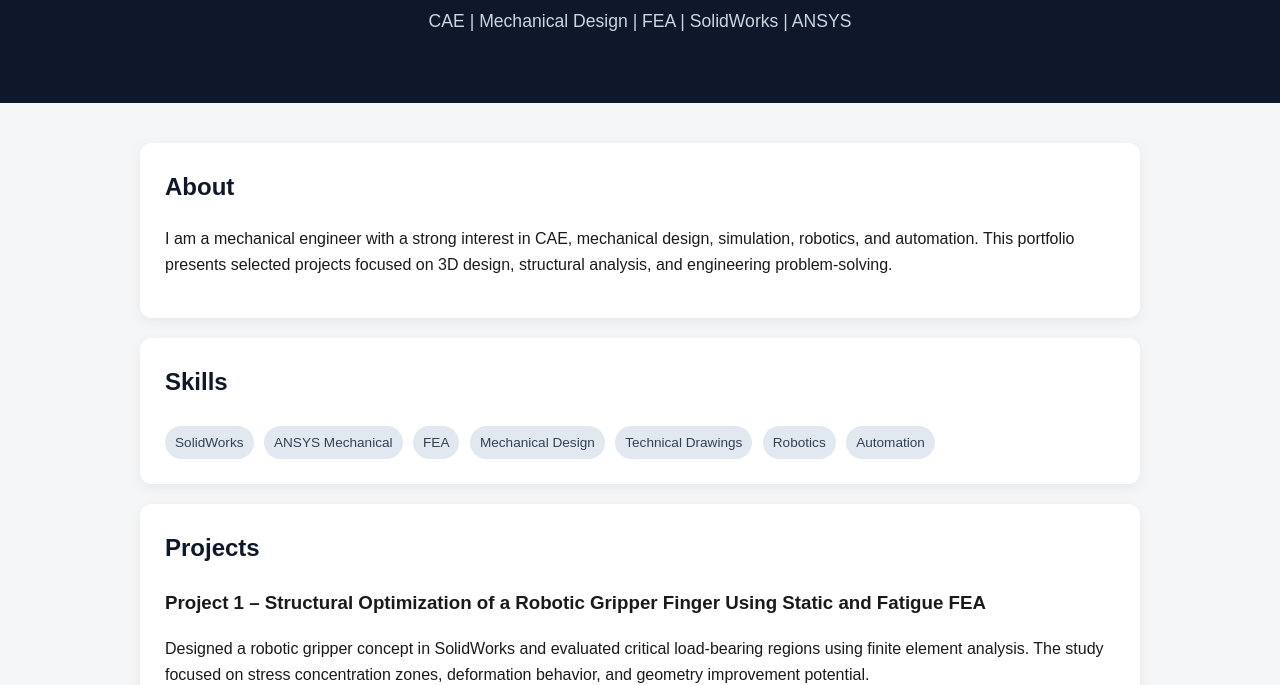
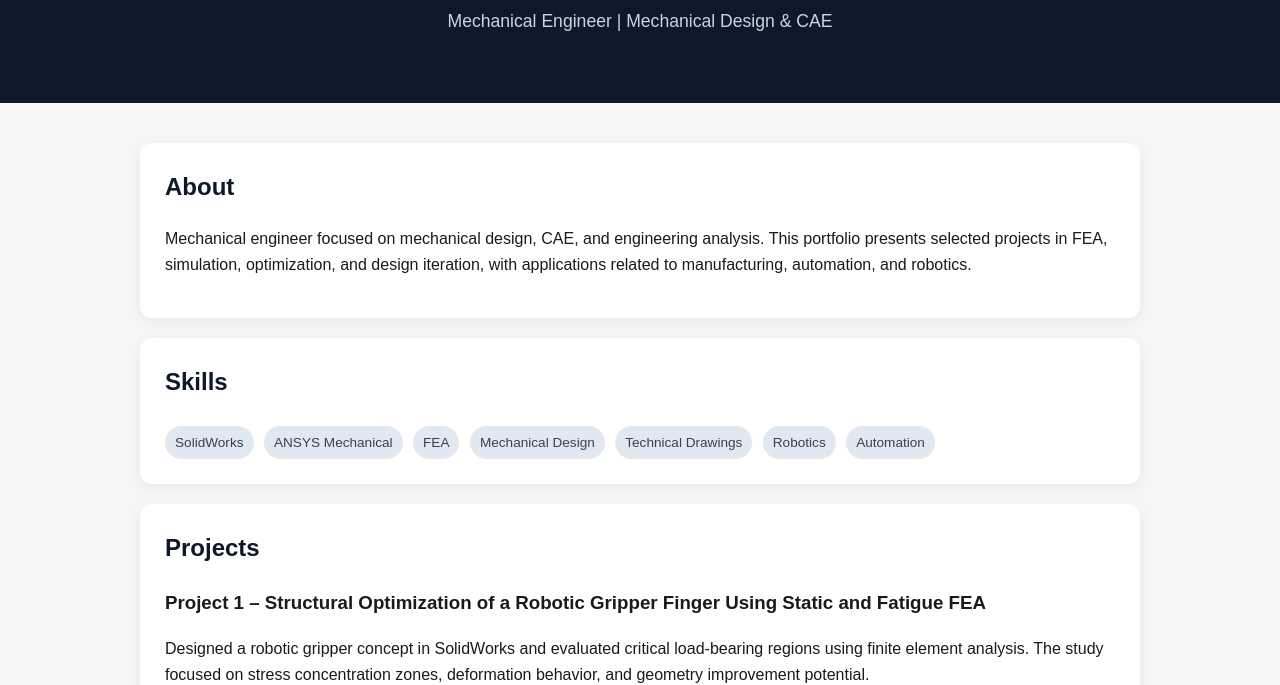
Before and after one commit to taylandaldal/taylandaldal.github.io, a plain HTML site: page index.html in a window 1280 px wide. Shown: the part 117-802 px from the top of the page. Drawn offline with Linux system fonts and the light colour scheme.

Commit message:
Update index.html

```diff
--- a/index.html
+++ b/index.html
@@ -80,15 +80,15 @@
 <body>
   <header>
     <h1>Taylan Daldal</h1>
-    <p>CAE | Mechanical Design | FEA | SolidWorks | ANSYS</p>
+    <p>Mechanical Engineer | Mechanical Design & CAE</p>
   </header>
 
   <div class="container">
     <div class="section">
       <h2>About</h2>
       <p>
-        I am a mechanical engineer with a strong interest in CAE, mechanical design, simulation, robotics, and automation.
-        This portfolio presents selected projects focused on 3D design, structural analysis, and engineering problem-solving.
+        Mechanical engineer focused on mechanical design, CAE, and engineering analysis.
+This portfolio presents selected projects in FEA, simulation, optimization, and design iteration, with applications related to manufacturing, automation, and robotics.
       </p>
     </div>
 
```
